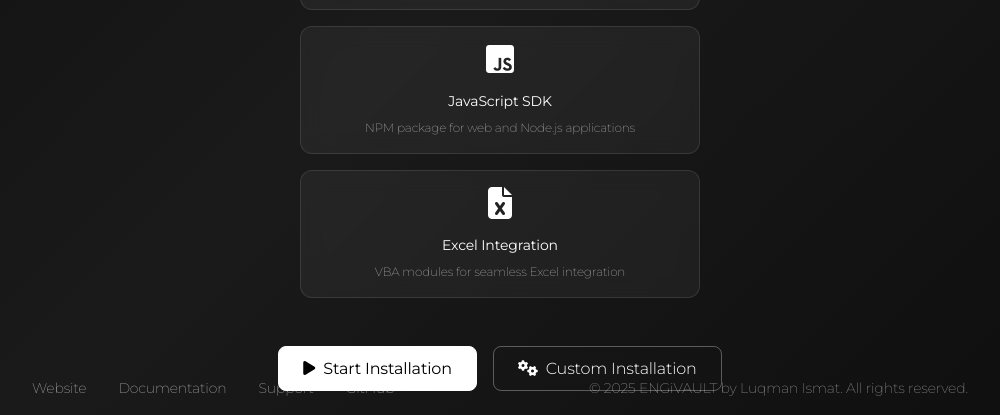
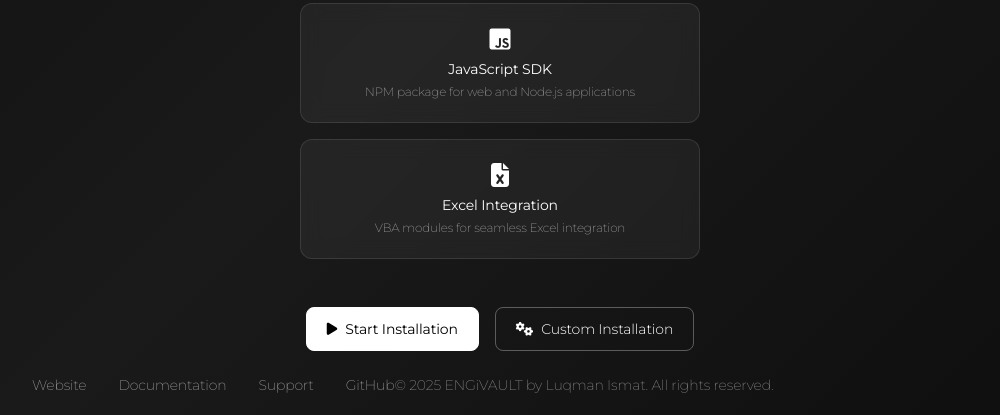
Before and after one commit to Luqman-Ismat/engivault-api, an Electron app: page launcher/renderer/index.html in a window 1000 px wide. Shown: the part 385-800 px from the top of the page. Drawn offline with Linux system fonts and the light colour scheme; no server answers.

Commit message:
fix: Resolve text cutoff and button layout issues
🔧 Layout Fixes:
- Adjusted welcome content height to prevent text cutoff at top
- Fixed button sizing and spacing for proper fit
- Reduced text sizes for better proportion
- Added proper margins and padding calculations
- Fixed footer positioning to prevent button overlap

📐 Sizing Improvements:
- Welcome title: 3rem (fits better in window)
- Button text: 0.875rem with consistent min-width
- Feature card text: Smaller, more proportional
- Proper box-sizing and height calculations
- Account for header (100px) and footer (60px) space

✅ Perfect Fit:
- No text cutoff at top or bottom
- Buttons properly sized and aligned
- All content visible without scrolling
- Professional proportions throughout
- Responsive design for different screen sizes

Ready for flawless beta testing experience!

```diff
--- a/launcher/renderer/styles.css
+++ b/launcher/renderer/styles.css
@@ -149,6 +149,7 @@
     flex: 1;
     position: relative;
     overflow: hidden;
+    padding-bottom: 60px; /* Account for fixed footer */
 }
 
 /* Screens */
@@ -158,7 +159,7 @@
     left: 0;
     width: 100%;
     height: 100%;
-    padding: 2rem;
+    padding: 1rem 2rem 2rem 2rem;
     opacity: 0;
     visibility: hidden;
     transition: all 0.3s ease;
@@ -167,6 +168,7 @@
     flex-direction: column;
     justify-content: center;
     align-items: center;
+    box-sizing: border-box;
 }
 
 .screen.active {
@@ -176,23 +178,26 @@
 
 .screen-header {
     text-align: center;
-    margin-bottom: 2rem;
+    margin-bottom: 1.5rem;
+    flex-shrink: 0;
 }
 
 .screen-header h2 {
-    font-size: 3rem; /* Large heading like website */
+    font-size: 2rem; /* Smaller for better fit */
     font-weight: 100; /* Ultra light */
-    margin-bottom: 1rem;
+    margin-bottom: 0.5rem;
     color: #ffffff;
     letter-spacing: -0.02em;
     text-align: center;
+    margin-top: 0;
 }
 
 .screen-header p {
     color: rgba(255, 255, 255, 0.7);
-    font-size: 1.125rem; /* Slightly larger */
+    font-size: 0.875rem; /* Smaller subtitle */
     font-weight: 200; /* Extra light */
     text-align: center;
+    margin: 0;
 }
 
 /* Welcome Screen */
@@ -204,25 +209,27 @@
     flex-direction: column;
     justify-content: center;
     align-items: center;
-    height: 100%;
-    padding: 2rem;
+    height: calc(100vh - 160px); /* Account for header and footer */
+    padding: 1rem 2rem 2rem 2rem;
+    box-sizing: border-box;
 }
 
 .welcome-header {
-    margin-bottom: 3rem;
+    margin-bottom: 2rem;
 }
 
 .welcome-header h2 {
-    font-size: 4rem; /* Extra large like website */
+    font-size: 3rem; /* Smaller to fit better */
     font-weight: 100; /* Ultra light */
-    margin-bottom: 1rem;
+    margin-bottom: 0.75rem;
     color: #ffffff;
     letter-spacing: -0.02em;
     line-height: 1.1;
+    margin-top: 0;
 }
 
 .welcome-header p {
-    font-size: 1.125rem; /* Smaller subtitle */
+    font-size: 1rem; /* Smaller subtitle */
     color: rgba(255, 255, 255, 0.7);
     font-weight: 200; /* Extra light */
     margin-bottom: 0;
@@ -231,9 +238,9 @@
 .features-grid {
     display: grid;
     grid-template-columns: repeat(3, 1fr);
-    gap: 2rem;
-    margin-bottom: 3rem;
-    max-width: 900px;
+    gap: 1.5rem;
+    margin-bottom: 2rem;
+    max-width: 800px;
     width: 100%;
 }
 
@@ -241,10 +248,14 @@
     background: rgba(255, 255, 255, 0.05);
     border: 1px solid rgba(255, 255, 255, 0.1);
     border-radius: 0.75rem;
-    padding: 1.5rem;
+    padding: 1rem;
     transition: all 0.3s cubic-bezier(0.25, 0.46, 0.45, 0.94);
     backdrop-filter: blur(10px);
     text-align: center;
+    min-height: 120px;
+    display: flex;
+    flex-direction: column;
+    justify-content: center;
 }
 
 .feature-card:hover {
@@ -255,31 +266,34 @@
 }
 
 .feature-card i {
-    font-size: 2rem;
+    font-size: 1.5rem;
     color: #ffffff;
-    margin-bottom: 1rem;
+    margin-bottom: 0.5rem;
     display: block;
 }
 
 .feature-card h3 {
-    font-size: 1rem; /* Smaller text like website */
+    font-size: 0.875rem; /* Smaller text */
     font-weight: 400;
-    margin-bottom: 0.5rem;
+    margin-bottom: 0.25rem;
     color: #ffffff;
     letter-spacing: -0.01em;
 }
 
 .feature-card p {
     color: rgba(255, 255, 255, 0.6);
-    line-height: 1.4;
+    line-height: 1.3;
     font-weight: 200;
-    font-size: 0.875rem; /* Smaller description text */
+    font-size: 0.75rem; /* Smaller description text */
+    margin: 0;
 }
 
 .welcome-actions {
     display: flex;
     gap: 1rem;
     justify-content: center;
+    margin-top: 1rem;
+    flex-wrap: wrap;
 }
 
 /* Buttons - ENGiVAULT Design System */
@@ -287,17 +301,19 @@
     display: inline-flex;
     align-items: center;
     gap: 0.5rem;
-    padding: 0.75rem 1.5rem;
+    padding: 0.75rem 1.25rem;
     border: none;
-    border-radius: var(--radius);
-    font-size: 1rem;
-    font-weight: 300; /* Light - ENGiVAULT standard */
+    border-radius: 0.5rem;
+    font-size: 0.875rem; /* Smaller button text */
+    font-weight: 400;
     cursor: pointer;
     transition: all 0.3s cubic-bezier(0.25, 0.46, 0.45, 0.94);
     text-decoration: none;
     white-space: nowrap;
     font-family: var(--font-montserrat);
     letter-spacing: -0.01em;
+    min-width: 140px;
+    justify-content: center;
 }
 
 .btn:disabled {
@@ -831,11 +847,14 @@
 .footer {
     background: transparent;
     padding: 1rem 2rem;
-    position: absolute;
+    position: fixed;
     bottom: 0;
     left: 0;
     right: 0;
     z-index: 10;
+    height: 60px;
+    display: flex;
+    align-items: center;
 }
 
 .footer-content {
```
